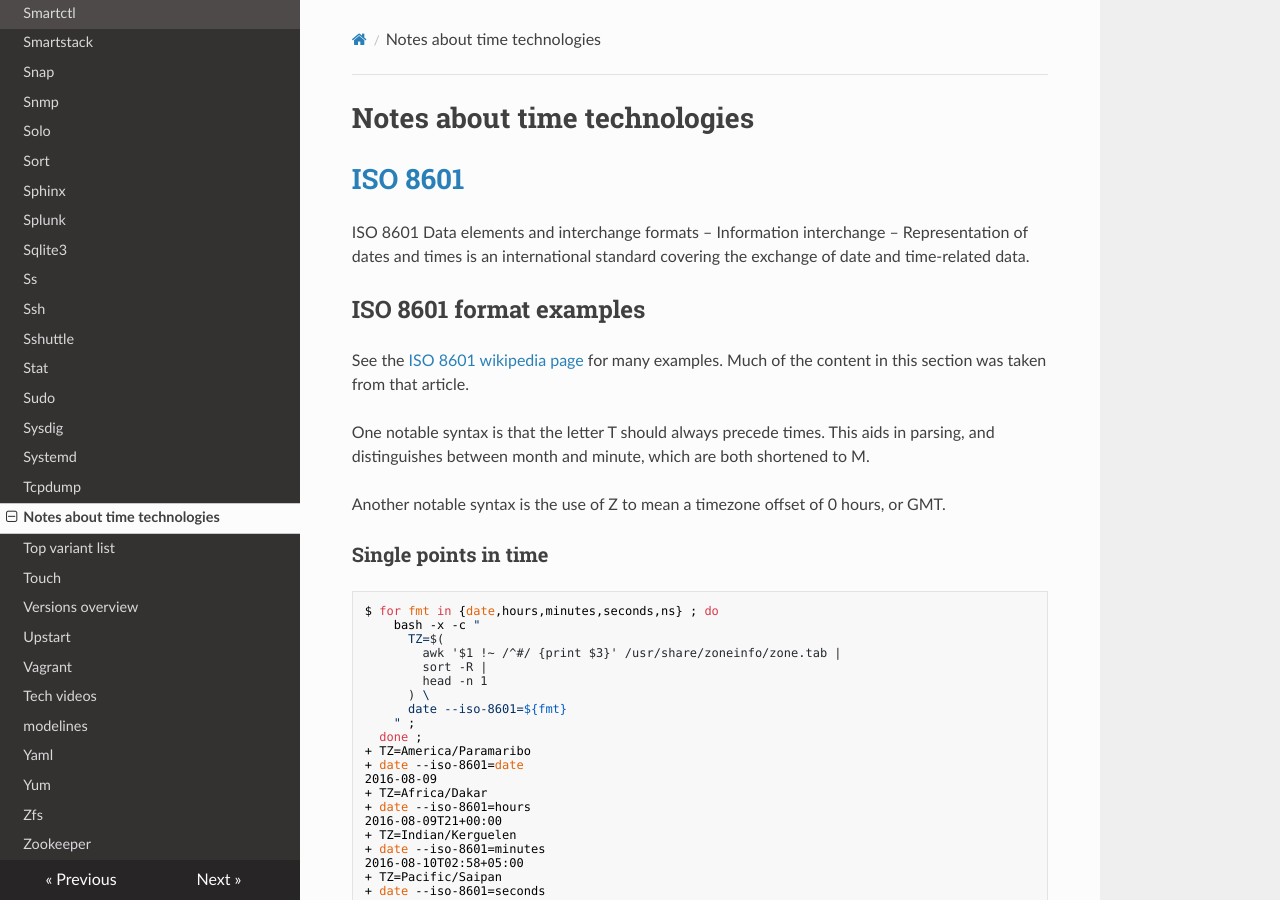
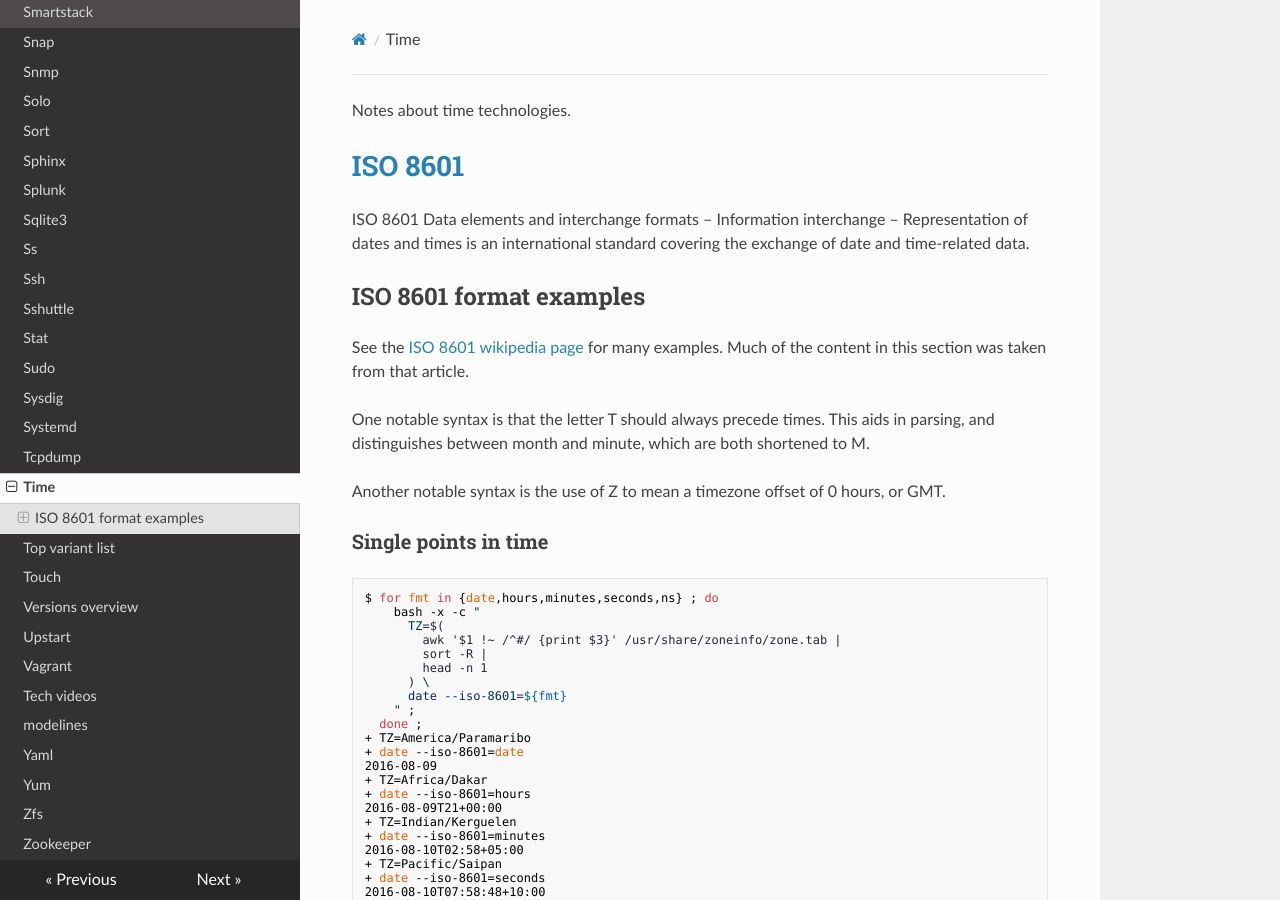
Before and after one commit to lando-cal/tech-notes, an MkDocs documentation site: the page built from docs/time.md, in a window 1280 px wide and 900 px high. Built offline with MkDocs 1.6.1, drawn with Linux system fonts in a browser that asks for light colours; nearby versions of some CDN libraries.

Commit message:
Remove heading style for summary.

```diff
--- a/docs/time.md
+++ b/docs/time.md
@@ -1,4 +1,4 @@
-# Notes about time technologies
+Notes about time technologies.
 
 # [ISO 8601](https://en.wikipedia.org/wiki/ISO_8601)
 
```
